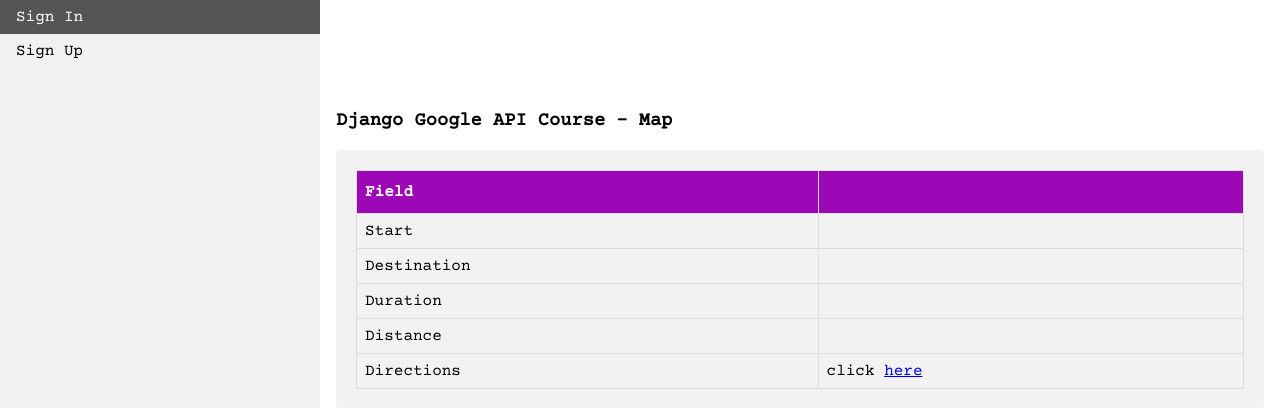
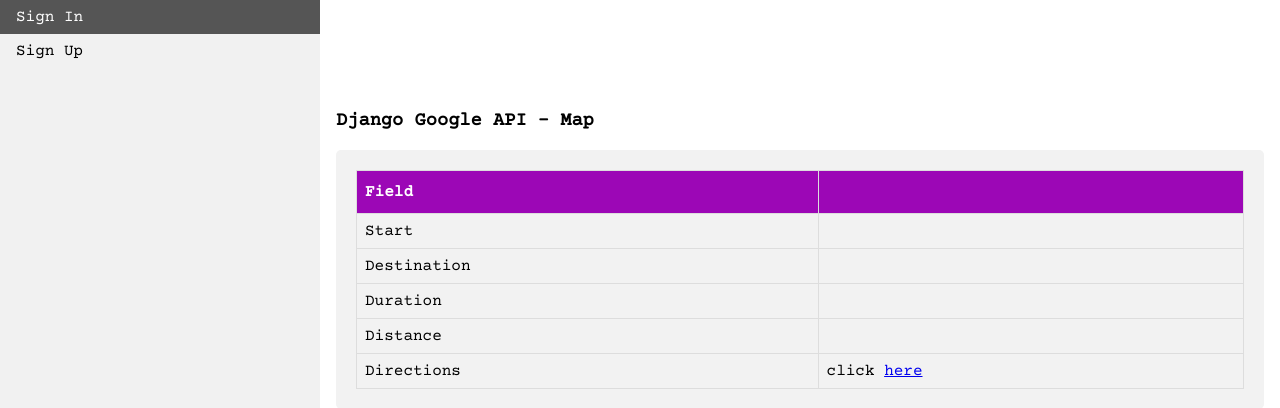
Before and after one commit to hemanth5623/Navigation-Maps, a Django app: template Navigation Maps/Navigation Maps/templates/main/map.html in a window 1280 px wide. Shown: the top 408 px of the page. Run offline with Django 3.2, Linux system fonts and the light colour scheme; the template is opened without the code that fills it, so the values that code supplies are empty.

Commit message:
Update map.html

```diff
--- a/Navigation Maps/Navigation Maps/templates/main/map.html
+++ b/Navigation Maps/Navigation Maps/templates/main/map.html
@@ -10,7 +10,7 @@
 
 {% block content %}
 
-<h3 id="map">Django Google API Course - Map</h3>
+<h3 id="map">Django Google API - Map</h3>
 
 <div class="container">
 
```
